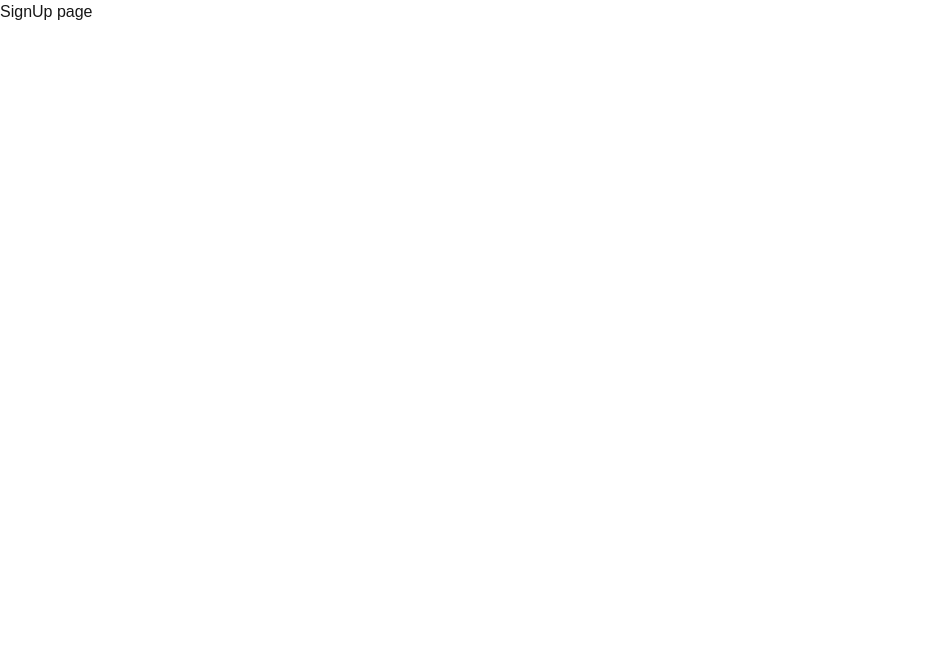
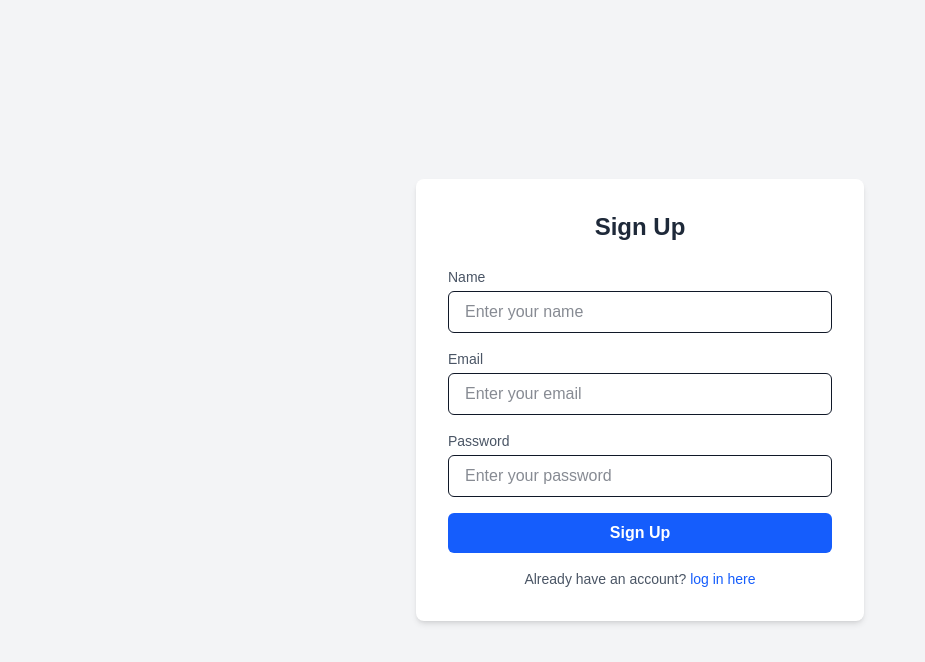
Before and after one commit to vikram17dp/Next-auth, a Next.js app: page /signup in a window 1280 px wide. Shown: the top 662 px of the page, without its empty margins (0-925 px from the left). Built offline with nearby package versions, Linux system fonts and the light colour scheme.

Commit message:
creating an login and signup page

```diff
--- a/src/app/login/page.tsx
+++ b/src/app/login/page.tsx
@@ -1,7 +1,76 @@
-export default function LoginPage(){
-    return(
-        <div>
-            <h1>Login page</h1>
+"use client"
+import Link from "next/link";
+import React from "react";
+
+export default function LoginPage() {
+  const [user, setUser] = React.useState({
+
+    email: "",
+    password: "",
+
+  });
+
+  const onSignup = async () => {
+
+  };
+
+  return (
+    <div className="flex items-center justify-center min-h-screen bg-gray-100">
+      <div className="w-full max-w-md p-8 space-y-6 bg-white rounded-lg shadow-md">
+        <h1 className="text-2xl font-semibold text-center text-gray-800">Sign Up</h1>
+
+        <div className="space-y-4">
+
+
+          {/* Email */}
+          <div>
+            <label htmlFor="email" className="block text-sm font-medium text-gray-600">
+              Email
+            </label>
+            <input
+              type="email"
+              name="email"
+              placeholder="Enter your email"
+              id="email"
+              value={user.email}
+              onChange={(e) => setUser({ ...user, email: e.target.value })}
+              className="w-full px-4 py-2 mt-1 text-gray-900 border rounded-md focus:ring-2 focus:ring-blue-500 focus:outline-none"
+            />
+          </div>
+
+          {/* Password */}
+          <div>
+            <label htmlFor="password" className="block text-sm font-medium text-gray-600">
+              Password
+            </label>
+            <input
+              type="password"
+              name="password"
+              placeholder="Enter your password"
+              id="password"
+              value={user.password}
+              onChange={(e) => setUser({ ...user, password: e.target.value })}
+              className="w-full px-4 py-2 mt-1 text-gray-900 border rounded-md focus:ring-2 focus:ring-blue-500 focus:outline-none"
+            />
+          </div>
+
+          {/* Signup Button */}
+          <button
+            onClick={onSignup}
+            className="w-full py-2 font-semibold text-white bg-blue-600 rounded-md hover:bg-blue-700 focus:ring-2 focus:ring-blue-500 focus:outline-none cursor-pointer"
+          >
+            Login
+          </button>
+
+          {/* Login Link */}
+          <p className="text-sm text-center text-gray-600">
+            Already have an account?{" "}
+            <Link href="/signup" className="text-blue-600 hover:underline">
+              signup here
+            </Link>
+          </p>
         </div>
-    )
+      </div>
+    </div>
+  );
 }
--- a/src/app/signup/page.tsx
+++ b/src/app/signup/page.tsx
@@ -1,7 +1,90 @@
-export default function SignUpPage(){
-    return(
-        <div>
-            <h1>SignUp page</h1>
+"use client"
+import Link from "next/link";
+import React from "react";
+
+export default function SignUpPage() {
+  const [user, setUser] = React.useState({
+    name: "",
+    email: "",
+    password: "",
+
+  });
+
+  const onSignup = async () => {
+
+  };
+
+  return (
+    <div className="flex items-center justify-center min-h-screen bg-gray-100">
+      <div className="w-full max-w-md p-8 space-y-6 bg-white rounded-lg shadow-md">
+        <h1 className="text-2xl font-semibold text-center text-gray-800">Sign Up</h1>
+
+        <div className="space-y-4">
+          {/* Name */}
+          <div>
+            <label htmlFor="name" className="block text-sm font-medium text-gray-600">
+              Name
+            </label>
+            <input
+              type="text"
+              name="name"
+              placeholder="Enter your name"
+              id="name"
+              value={user.name}
+              onChange={(e) => setUser({ ...user, name: e.target.value })}
+              className="w-full px-4 py-2 mt-1 text-gray-900 border rounded-md focus:ring-2 focus:ring-blue-500 focus:outline-none"
+            />
+          </div>
+
+          {/* Email */}
+          <div>
+            <label htmlFor="email" className="block text-sm font-medium text-gray-600">
+              Email
+            </label>
+            <input
+              type="email"
+              name="email"
+              placeholder="Enter your email"
+              id="email"
+              value={user.email}
+              onChange={(e) => setUser({ ...user, email: e.target.value })}
+              className="w-full px-4 py-2 mt-1 text-gray-900 border rounded-md focus:ring-2 focus:ring-blue-500 focus:outline-none"
+            />
+          </div>
+
+          {/* Password */}
+          <div>
+            <label htmlFor="password" className="block text-sm font-medium text-gray-600">
+              Password
+            </label>
+            <input
+              type="password"
+              name="password"
+              placeholder="Enter your password"
+              id="password"
+              value={user.password}
+              onChange={(e) => setUser({ ...user, password: e.target.value })}
+              className="w-full px-4 py-2 mt-1 text-gray-900 border rounded-md focus:ring-2 focus:ring-blue-500 focus:outline-none"
+            />
+          </div>
+
+          {/* Signup Button */}
+          <button
+            onClick={onSignup}
+            className="w-full py-2 font-semibold text-white bg-blue-600 rounded-md hover:bg-blue-700 focus:ring-2 focus:ring-blue-500 focus:outline-none cursor-pointer"
+          >
+            Sign Up
+          </button>
+
+          {/* Login Link */}
+          <p className="text-sm text-center text-gray-600">
+            Already have an account?{" "}
+            <Link href="/login" className="text-blue-600 hover:underline">
+              log in here
+            </Link>
+          </p>
         </div>
-    )
+      </div>
+    </div>
+  );
 }
```
